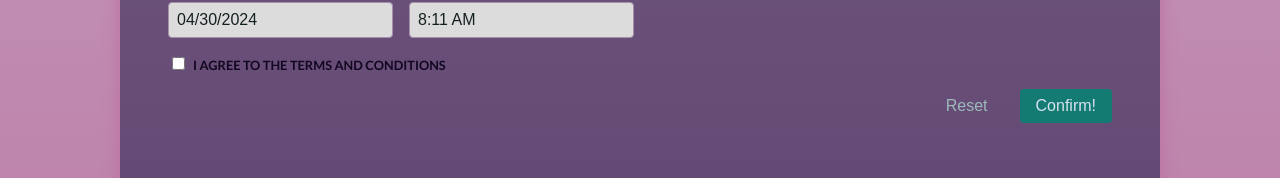
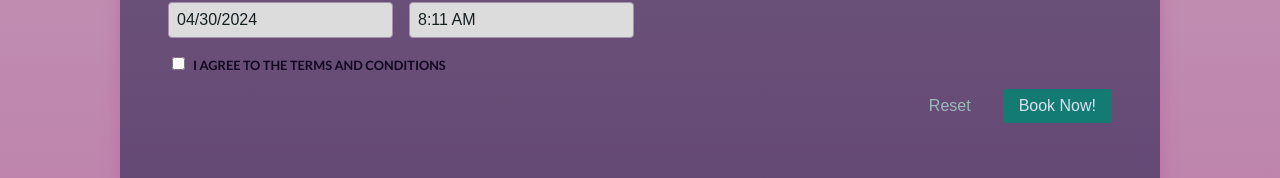
Before and after one commit to Tetsewa/StyleSavvy-Salon-Project, a React (Vite) app: page /MakeAnAppointment in a window 1280 px wide. Shown: the part 1498-1676 px from the top of the page. Built offline with nearby package versions, Linux system fonts and the light colour scheme; no server answers; a web font is replaced by a local one.

Commit message:
Adjust buttons on rappoitment and reservation pages

```diff
--- a/src/pages/MakeAnAppointment.jsx
+++ b/src/pages/MakeAnAppointment.jsx
@@ -257,7 +257,7 @@ const MakeAnAppointment = () => {
                         Reset
                     </button>
                     <button type="submit" className="button">
-                        Confirm!
+                        Book Now!
                     </button>
                 </p>
             </form>
--- a/src/pages/MyReservation.jsx
+++ b/src/pages/MyReservation.jsx
@@ -110,7 +110,7 @@ const MyReservation = () => {
                     <hr/>
                     <p className="form-actions">
                         <button className="button" onClick={handleDiscard}>Discard details</button>
-                        <button className="button" onClick={handleUpdateRecord}>Book Now!</button>
+                        <button className="button" onClick={handleUpdateRecord}>Confirm!</button>
                     </p>
                 </form>
             )}
```
